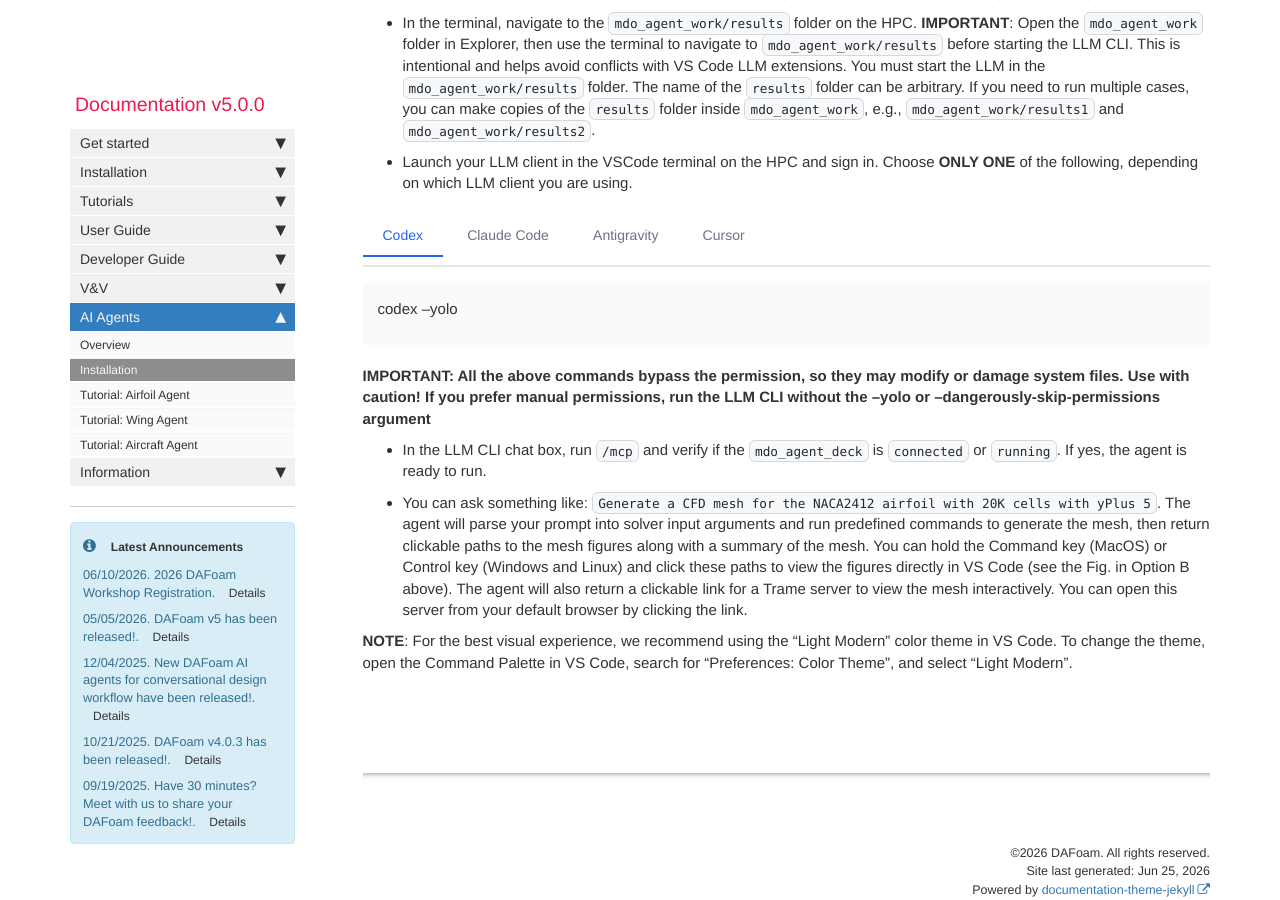
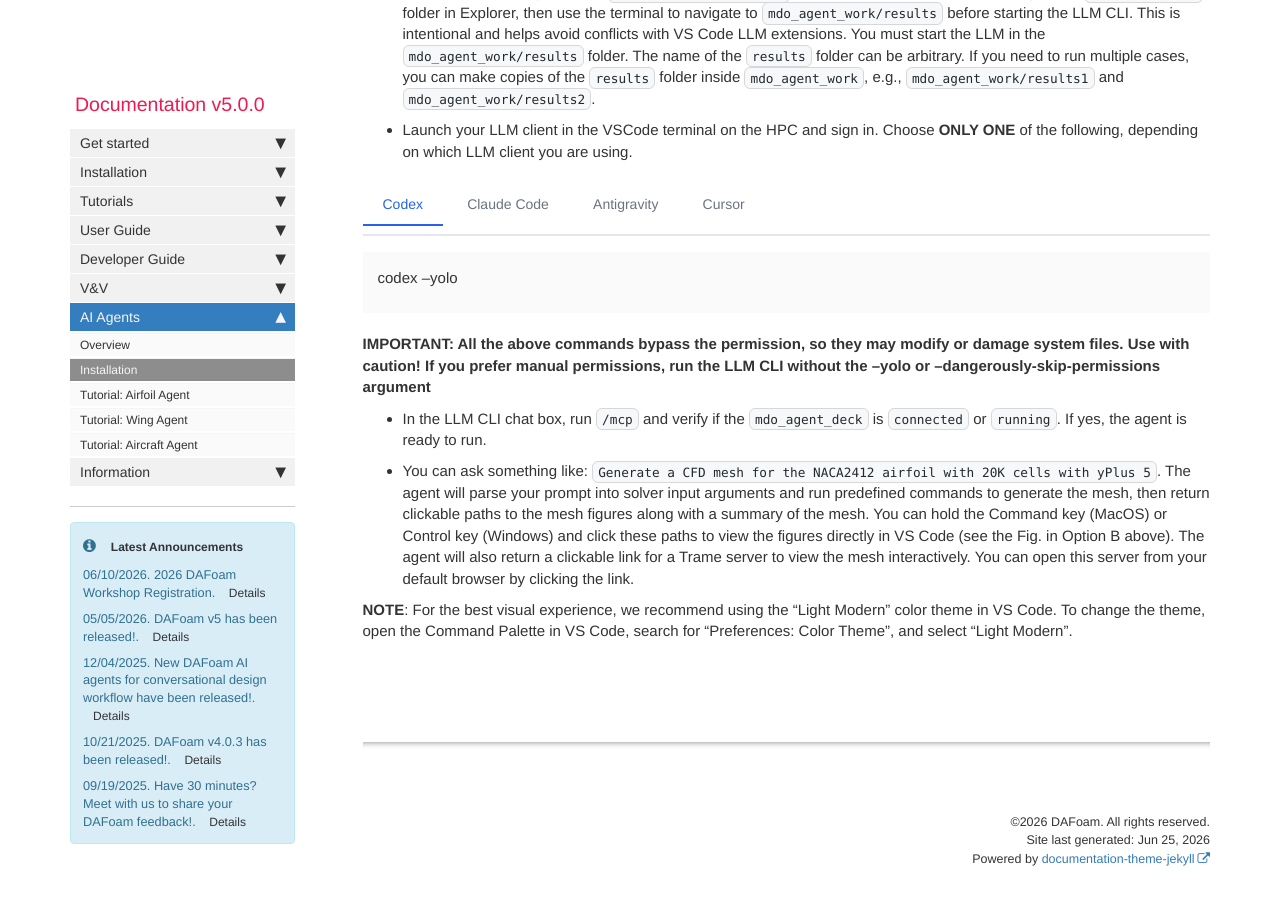
Before and after one commit to DAFoam/DAFoam.github.io, a Jekyll site: the page built from pages/mydoc/mydoc_ai_agent_installation.md, in a window 1280 px wide and 900 px high, scrolled down 7881 px. Built offline with Jekyll 4.4.1, drawn with Linux system fonts in a browser that asks for light colours; comment, search, counter and statistics services are not loaded; after the commit the page ends 8749 px from its top, so only the background shows below that; some of the changed text lies outside the part shown.

Commit message:
content update

```diff
--- a/pages/mydoc/mydoc_ai_agent_installation.md
+++ b/pages/mydoc/mydoc_ai_agent_installation.md
@@ -31,7 +31,6 @@ Download and install the Docker Desktop app for:
 
 - [MacOS](https://docs.docker.com/desktop/setup/install/mac-install)
 - [Windows](https://docs.docker.com/desktop/setup/install/windows-install)
-- [Linux](https://docs.docker.com/desktop/setup/install/linux)
 
 After the Docker Desktop is installed, open it and keep it open.
 
@@ -162,7 +161,7 @@ agent --yolo
 
 - In the LLM CLI chat box, run `/mcp` and verify if the `mdo_agent_deck` is `connected` or `running`. If yes, the agent is ready to run.
 
-- You can ask something like: `Generate a CFD mesh for the NACA2412 airfoil with 20K cells with yPlus 5`. The agent will parse your prompt into solver input arguments and run predefined commands to generate the mesh, then return clickable paths to the mesh figures along with a summary of the mesh. You can hold the Command key (MacOS) or Control key (Windows and Linux) and click these paths to view the figures directly in VS Code (see the Fig. below). The agent will also return a clickable link for a Trame server to view the mesh interactively. You can open this server from your default browser by clicking the link.
+- You can ask something like: `Generate a CFD mesh for the NACA2412 airfoil with 20K cells with yPlus 5`. The agent will parse your prompt into solver input arguments and run predefined commands to generate the mesh, then return clickable paths to the mesh figures along with a summary of the mesh. You can hold the Command key (MacOS) or Control key (Windows) and click these paths to view the figures directly in VS Code (see the Fig. below). The agent will also return a clickable link for a Trame server to view the mesh interactively. You can open this server from your default browser by clicking the link.
 
 **NOTE**: For the best visual experience, we recommend using the "Light Modern" color theme in VS Code. To change the theme, open the Command Palette in VS Code, search for "Preferences: Color Theme", and select "Light Modern".
 
@@ -315,7 +314,7 @@ agent --yolo
 
 - In the LLM CLI chat box, run `/mcp` and verify if the `mdo_agent_deck` is `connected` or `running`. If yes, the agent is ready to run.
 
-- You can ask something like: `Generate a CFD mesh for the NACA2412 airfoil with 20K cells with yPlus 5`. The agent will parse your prompt into solver input arguments and run predefined commands to generate the mesh, then return clickable paths to the mesh figures along with a summary of the mesh. You can hold the Command key (MacOS) or Control key (Windows and Linux) and click these paths to view the figures directly in VS Code (see the Fig. in Option B above). The agent will also return a clickable link for a Trame server to view the mesh interactively. You can open this server from your default browser by clicking the link.
+- You can ask something like: `Generate a CFD mesh for the NACA2412 airfoil with 20K cells with yPlus 5`. The agent will parse your prompt into solver input arguments and run predefined commands to generate the mesh, then return clickable paths to the mesh figures along with a summary of the mesh. You can hold the Command key (MacOS) or Control key (Windows) and click these paths to view the figures directly in VS Code (see the Fig. in Option B above). The agent will also return a clickable link for a Trame server to view the mesh interactively. You can open this server from your default browser by clicking the link.
 
 **NOTE**: For the best visual experience, we recommend using the "Light Modern" color theme in VS Code. To change the theme, open the Command Palette in VS Code, search for "Preferences: Color Theme", and select "Light Modern".
 
```
